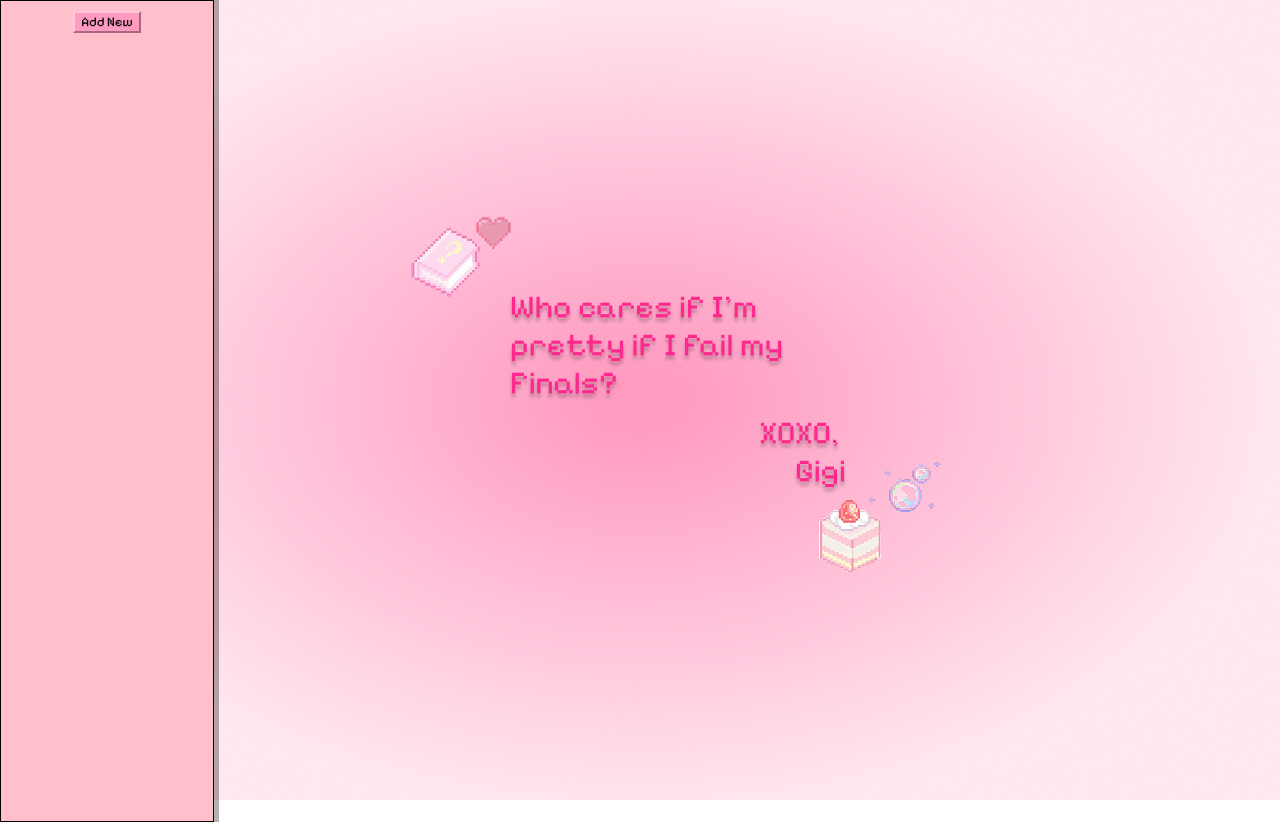
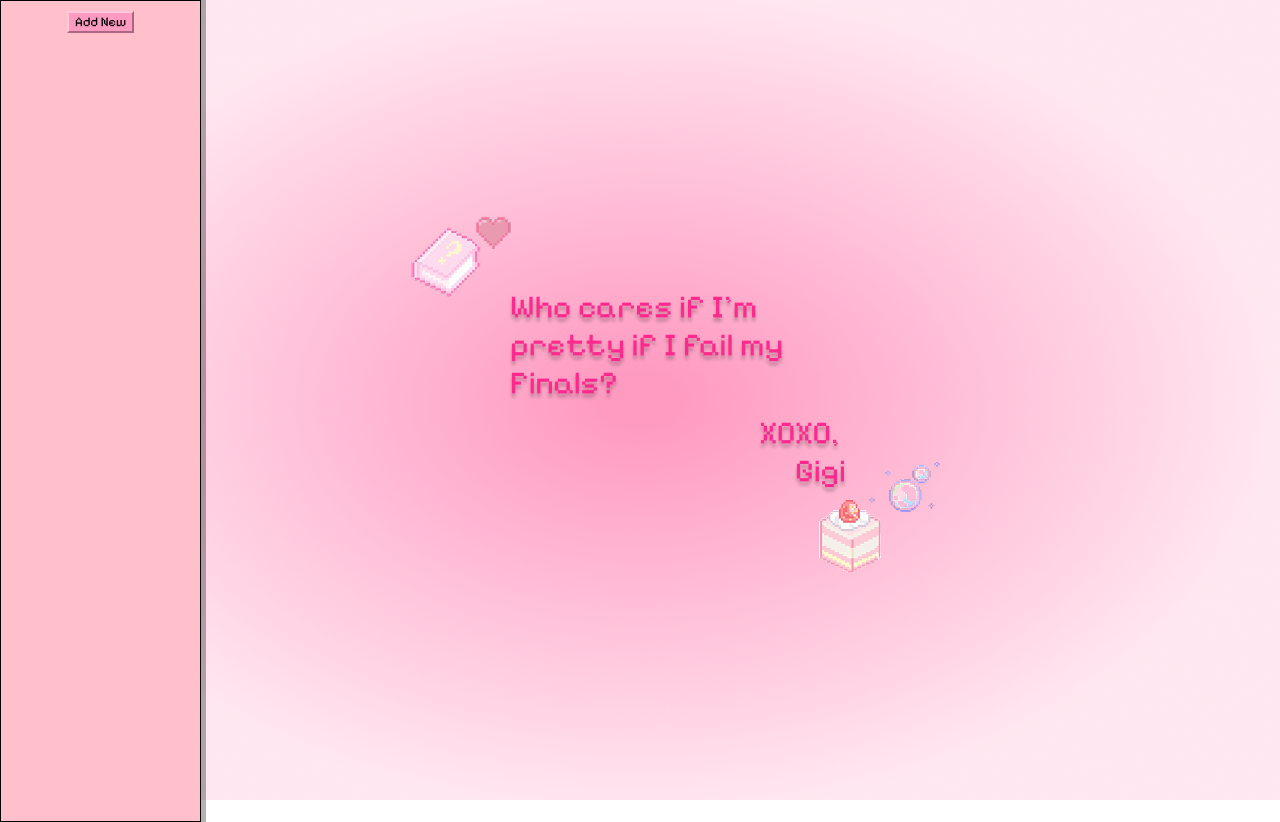
Before and after one commit to jennifertanojo/HeyGigi, a React (Create React App) app in the folder client/: page / in a window 1280 px wide. Built offline with nearby package versions, Linux system fonts and the light colour scheme.

Commit message:
thinner sidebar

```diff
--- a/client/src/components/style/Sidebar.css
+++ b/client/src/components/style/Sidebar.css
@@ -1,7 +1,7 @@
 #sidebar {
     background-color: pink;
     height: 100vh;
-    width: 15vw;
+    width: 14vw;
     border-right: 3px solid #d89eb7;
     padding: 10px;
 
```
